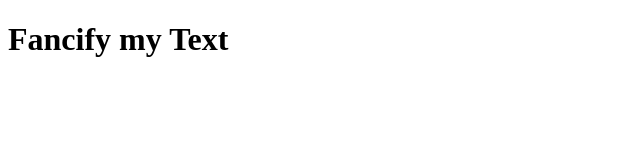
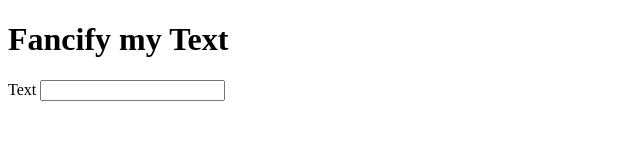
Before and after one commit to keochea647/keochea647.github.io, a plain HTML site: page docs/fancifymytext.html in a window 1280 px wide. Shown: the whole page, without its empty margins (0-640 px from the left). Drawn offline with Linux system fonts and the light colour scheme.

Commit message:
Updating Fancify

```diff
--- a/docs/fancifymytext.html
+++ b/docs/fancifymytext.html
@@ -4,14 +4,14 @@
 		<title>Fancify Shamcify</title>
 
 		<!-- link to your script file here -->
-
+		<script src="fancifymytext.js"></script>
 	</head>
 
 	<body>
 		<h1>Fancify my Text</h1>
-
-
+		<label for="input">Text
+			<input type="text" id="input" name="input" rows="4" cols="30">
+		</label>
 		<!-- Your UI controls go here -->
-
 	</body>
 </html>
```
Also changed, not shown: docs/fancifymytext.js (added).
